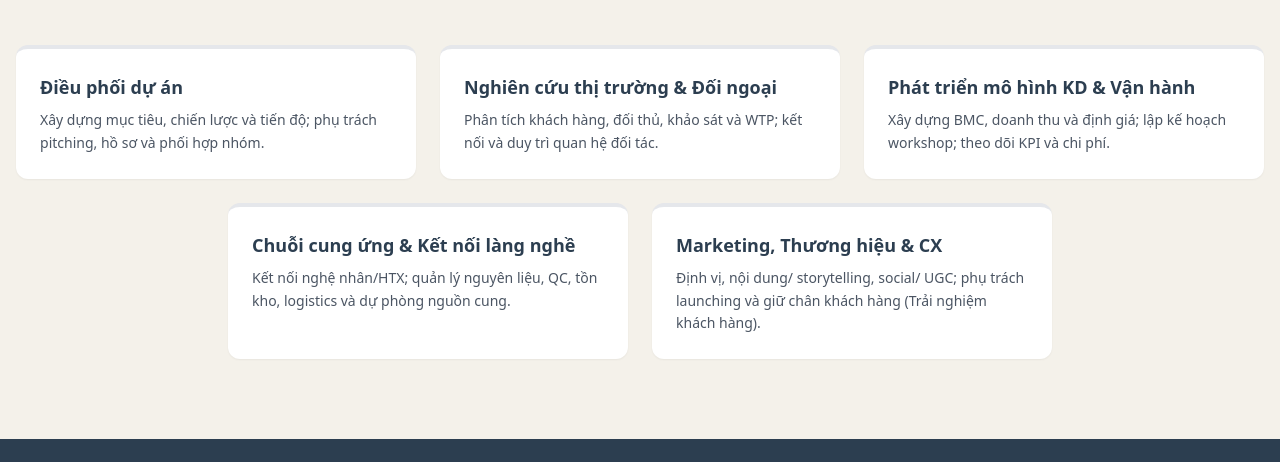
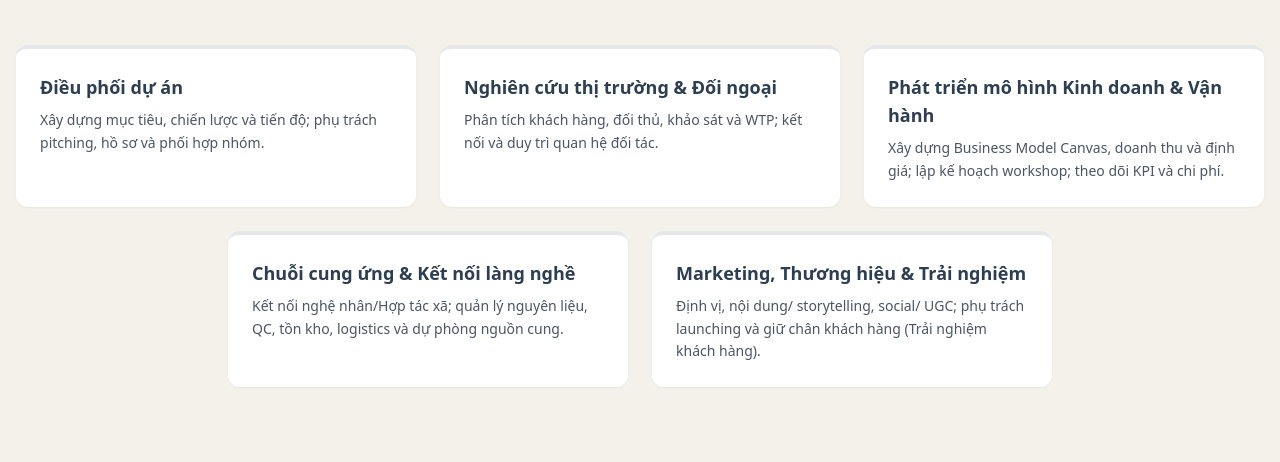
Before and after one commit to hhhhh-ngx/keo-diykit, a plain HTML site: page index.html in a window 1280 px wide. Shown: the part 2725-3187 px from the top of the page. Drawn offline with nearby package versions, Linux system fonts and the light colour scheme.

Commit message:
Update index.html

```diff
--- a/index.html
+++ b/index.html
@@ -209,33 +209,33 @@
 
             <!-- Cấu trúc Flexbox giúp 5 thẻ luôn được canh giữa đẹp mắt -->
             <div class="flex flex-wrap justify-center gap-6">
-                <!-- Member 1 -->
+                <!-- Thành viên 1 -->
                 <div class="bg-white p-6 rounded-xl shadow-sm hover:shadow-md transition border-t-4 border-indigo w-full md:w-[calc(50%-0.75rem)] lg:w-[calc(33.333%-1rem)] text-left">
                     <h3 class="font-bold text-lg text-indigo mb-2">Điều phối dự án</h3>
                     <p class="text-sm text-gray-600 leading-relaxed">Xây dựng mục tiêu, chiến lược và tiến độ; phụ trách pitching, hồ sơ và phối hợp nhóm.</p>
                 </div>
 
-                <!-- Member 2 -->
+                <!-- Thành viên 2 -->
                 <div class="bg-white p-6 rounded-xl shadow-sm hover:shadow-md transition border-t-4 border-indigo w-full md:w-[calc(50%-0.75rem)] lg:w-[calc(33.333%-1rem)] text-left">
                     <h3 class="font-bold text-lg text-indigo mb-2">Nghiên cứu thị trường & Đối ngoại</h3>
                     <p class="text-sm text-gray-600 leading-relaxed">Phân tích khách hàng, đối thủ, khảo sát và WTP; kết nối và duy trì quan hệ đối tác.</p>
                 </div>
 
-                <!-- Member 3 -->
+                <!-- Thành viên 3 -->
                 <div class="bg-white p-6 rounded-xl shadow-sm hover:shadow-md transition border-t-4 border-indigo w-full md:w-[calc(50%-0.75rem)] lg:w-[calc(33.333%-1rem)] text-left">
-                    <h3 class="font-bold text-lg text-indigo mb-2">Phát triển mô hình KD & Vận hành</h3>
-                    <p class="text-sm text-gray-600 leading-relaxed">Xây dựng BMC, doanh thu và định giá; lập kế hoạch workshop; theo dõi KPI và chi phí.</p>
+                    <h3 class="font-bold text-lg text-indigo mb-2">Phát triển mô hình Kinh doanh & Vận hành</h3>
+                    <p class="text-sm text-gray-600 leading-relaxed">Xây dựng Business Model Canvas, doanh thu và định giá; lập kế hoạch workshop; theo dõi KPI và chi phí.</p>
                 </div>
 
-                <!-- Member 4 -->
+                <!-- Thành viên 4 -->
                 <div class="bg-white p-6 rounded-xl shadow-sm hover:shadow-md transition border-t-4 border-indigo w-full md:w-[calc(50%-0.75rem)] lg:w-[calc(33.333%-1rem)] text-left">
                     <h3 class="font-bold text-lg text-indigo mb-2">Chuỗi cung ứng & Kết nối làng nghề</h3>
-                    <p class="text-sm text-gray-600 leading-relaxed">Kết nối nghệ nhân/HTX; quản lý nguyên liệu, QC, tồn kho, logistics và dự phòng nguồn cung.</p>
+                    <p class="text-sm text-gray-600 leading-relaxed">Kết nối nghệ nhân/Hợp tác xã; quản lý nguyên liệu, QC, tồn kho, logistics và dự phòng nguồn cung.</p>
                 </div>
 
-                <!-- Member 5 -->
+                <!-- Thành viên 5 -->
                 <div class="bg-white p-6 rounded-xl shadow-sm hover:shadow-md transition border-t-4 border-indigo w-full md:w-[calc(50%-0.75rem)] lg:w-[calc(33.333%-1rem)] text-left">
-                    <h3 class="font-bold text-lg text-indigo mb-2">Marketing, Thương hiệu & CX</h3>
+                    <h3 class="font-bold text-lg text-indigo mb-2">Marketing, Thương hiệu & Trải nghiệm</h3>
                     <p class="text-sm text-gray-600 leading-relaxed">Định vị, nội dung/ storytelling, social/ UGC; phụ trách launching và giữ chân khách hàng (Trải nghiệm khách hàng).</p>
                 </div>
             </div>
```
